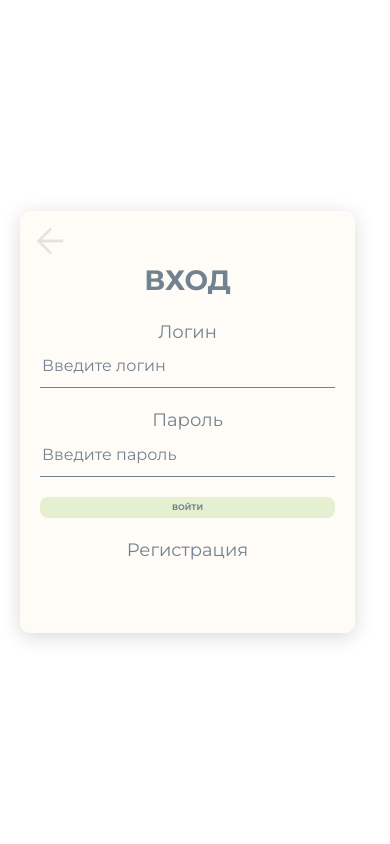
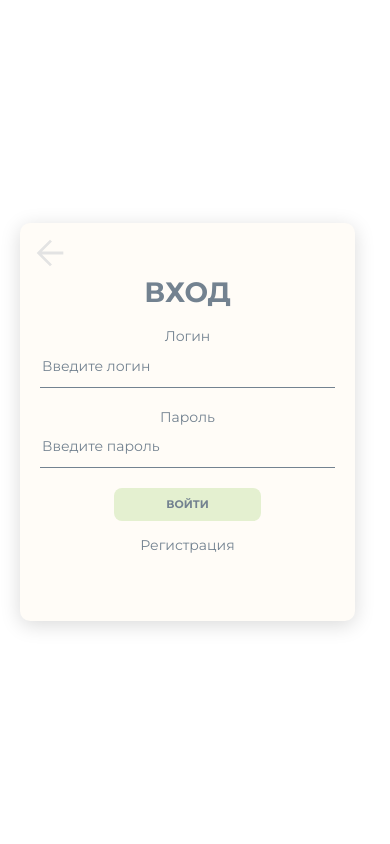
Before and after one commit to Timofey-make/School_space, a FastAPI app: page /users/login in a window 390 px wide. Run offline with FastAPI, Linux system fonts and the light colour scheme; parts of the project's set-up code (start-up, migrations or seed data) failed here and were passed over.

Commit message:
Frontend rework

```diff
--- a/src/static/auth.css
+++ b/src/static/auth.css
@@ -2,7 +2,7 @@ body {
   display: flex;
   align-items: center;
   justify-content: center;
-  padding: 20px; /* чтобы контент не прилипал к краям на мобилках */
+  padding: 20px;
 }
 
 .auth-container {
@@ -20,11 +20,12 @@ body {
 .auth {
   display: flex;
   flex-direction: column;
-  padding: clamp(40px, 6vw, 75px) clamp(20px, 5vw, 35px);
+  padding: clamp(40px, 5.5vw, 70px) clamp(20px, 5vw, 35px);
   border-radius: 10px;
   box-shadow: 0 4px 20px rgba(0,0,0,0.15);
   background-color: var(--color-light);
   row-gap: 20px;
+  height: 100%;
 }
 
 .auth-title {
@@ -55,7 +56,25 @@ body {
   display: block;
 }
 
+.submit-auth-btn {
+  margin-inline: auto;
+  width: 70%;
+}
+
+@media (max-width: 767px) {
+  .submit-auth-btn {
+    width: 60%;
+  }
+  .auth {
+    padding: 30px 20px;
+    row-gap: 15px;
+  }
+}
+
 @media (max-width: 480px) {
+  .submit-auth-btn {
+    width: 50%;
+  }
   .auth {
     padding: 50px 20px;
   }
--- a/src/static/js/answerEvents.js
+++ b/src/static/js/answerEvents.js
@@ -156,6 +156,7 @@ document.addEventListener('click', (e) => {
         container.classList.remove('active');
     });
     searchList.classList.remove('active')
+    console.log(searchList)
 });
 
 
--- a/src/static/main.css
+++ b/src/static/main.css
@@ -263,7 +263,7 @@ svg * {
 body {
     font-family: var(--font-family-base);
     color: var(--color-blue-dark);
-    font-size: 18px;
+    font-size: clamp(14px, 1.22vw, 18px);
     line-height: 1.4;
 }
 
@@ -298,7 +298,7 @@ h1, h2, h3, h4, h5, h6 {
   outline: 0;
   padding-bottom: 10px;
   padding-top: 10px;
-  font-size: 16px;
+  font-size: clamp(14px, 1.22vw, 18px);
   width: 100%;
   color: var(--color-blue-dark)
 }
@@ -317,7 +317,7 @@ h1, h2, h3, h4, h5, h6 {
 
 
 .btn {
-  padding: 14px;
+  padding: 12px;
   width: 100%;
   border-radius: 8px;
   border: none;
@@ -347,14 +347,23 @@ input[type="radio"] {
   color: var(--color-blue-dark);
   text-decoration: none;
   transition-duration: var(--transition-duration);
+  align-items: center;
 }
 .link:hover {
   text-decoration: underline;
 }
 
+@media (max-width: 767px) {
+  .btn {
+    font-size: 13px;
+    padding: 10px;
+  }
+}
+
+
 @media (max-width: 480px) {
   .btn {
-    font-size: 8px;
-    padding: 5px;
+    font-size: 11px;
+    padding: 9px;
   }
 }
--- a/src/templates/auth.html
+++ b/src/templates/auth.html
@@ -25,7 +25,7 @@
                     <label class="form-password-title" for="password">Пароль</label>
                     <input class="input" name="password" id="password" type="password" placeholder="Введите пароль" required maxlength="20">
                 </div>
-                <button class="btn" type="submit">Войти</button>
+                <button class="btn submit-auth-btn" type="submit">Войти</button>
             </form>
             <a class="auth-link link" href="/users/register">Регистрация</a>
             <p id="errorMessage" class="error"></p>
--- a/src/templates/main.html
+++ b/src/templates/main.html
@@ -20,8 +20,8 @@
 
             <div class="header-actions">
                 {% if username %}
+                    <a href="/profile/{{ username }}" class="link header-nickname">{{ name }}</a>
                     <button id="create" class="header-actions-create btn">Создать вопрос</button>
-                    <a href="/profile/{{ username }}" class="link">{{ name }}</a>
                 {% else %}
                     <a href="/users/login" class="link">Войти</a>
                 {% endif %}
```
Also changed, not shown: src/static/questions.css (+57 -19 lines), src/templates/answer.html (+4 -24 lines), src/templates/profile.html (+4 -4 lines).
